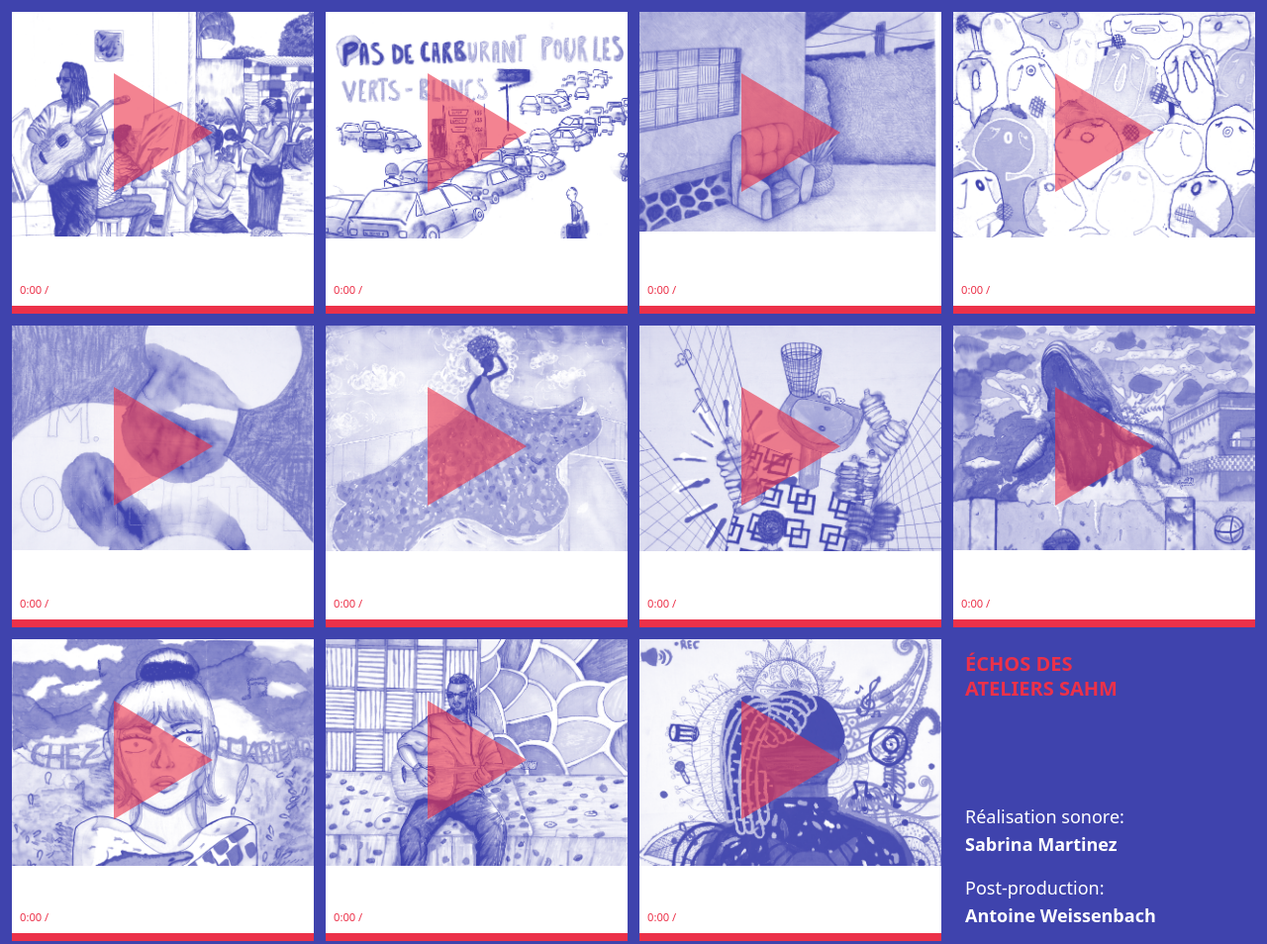
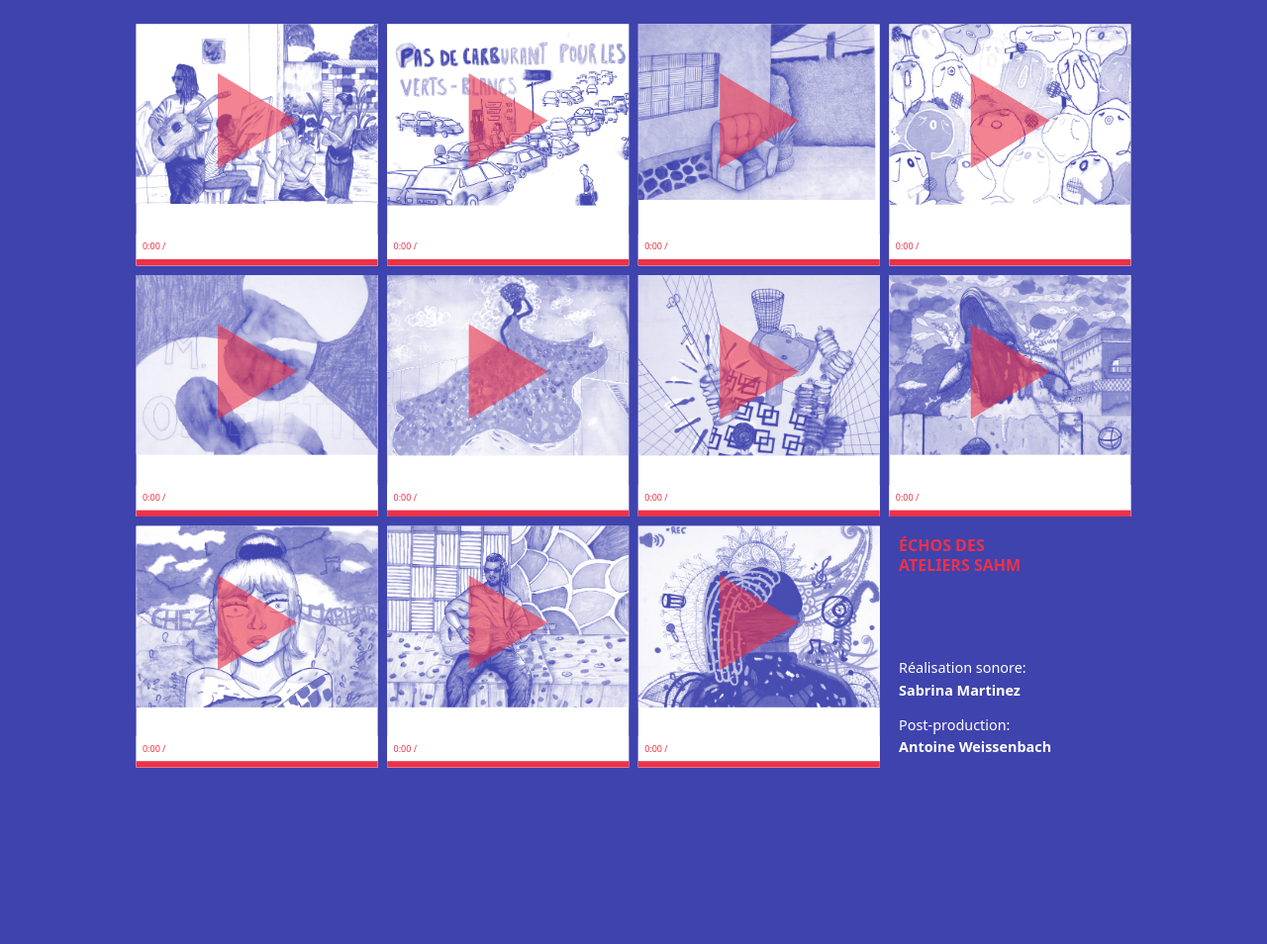
Before and after one commit to ldgtd/ldgtd.github.io, a plain HTML site: page tissus.html in a window 1280 px wide. Shown: the whole page at 99% size. Drawn offline with Linux system fonts and the light colour scheme.

Commit message:
scale via css

```diff
--- a/style.css
+++ b/style.css
@@ -1,3 +1,11 @@
+body {
+  position: relative;
+  top: 50%;
+  left: 50%;
+  transform: scale(0.8) translate(-50%, -50%);
+  transform-origin: top left;
+}
+
 .play-button {
   margin-top: -20%;
   transition: 0.3s;
--- a/tissus.html
+++ b/tissus.html
@@ -1,7 +1,7 @@
-<html class="overflow-hidden h-screen">
+<html>
   <head>
     <title>Brazza tissus</title>
-    <meta name="viewport" content="width=device-width, initial-scale=0.7, maximum-scale=0.7, user-scalable=no">
+    <meta name="viewport" content="width=device-width, initial-scale=1.0, maximum-scale=1.0, user-scalable=no">
     <meta name="apple-mobile-web-app-capable" content="yes">
     <meta name="apple-mobile-web-app-status-bar-style" content="black-translucent">
     <link rel="manifest" href="/manifest.json">
```
Also changed, not shown: coulisses.html (+2 -2 lines), index.html (+1 -1 lines), portraits.html (+2 -2 lines).
